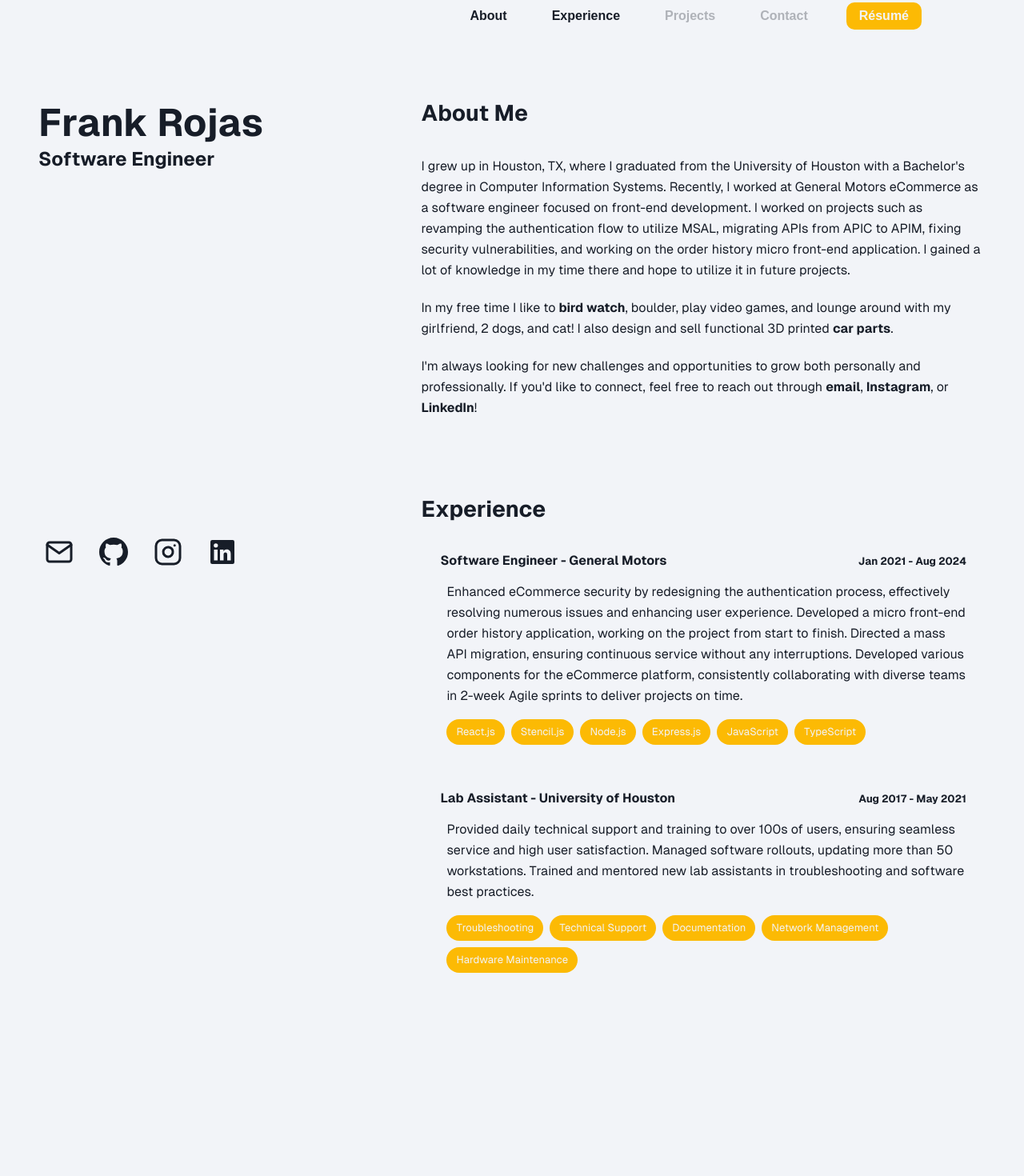
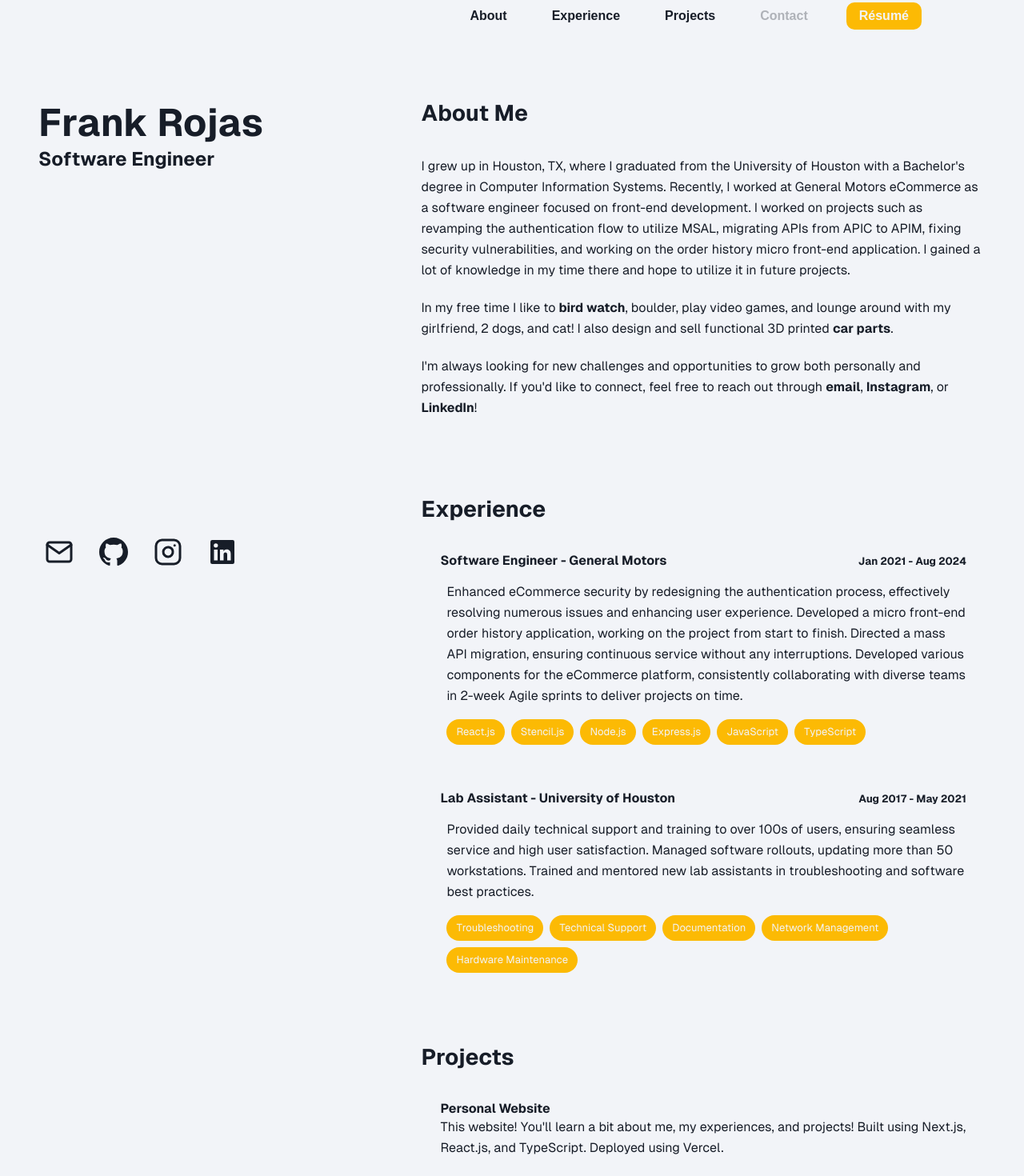
Before and after one commit to FRojas-A/Personal_Site, a Next.js app: page / in a window 1280 px wide. Shown: the part 20-1490 px from the top of the page at 80% size. Before the commit the page ends 1396 px from the top, so only its background shows below. Built offline with nearby package versions, Linux system fonts and the light colour scheme.

Commit message:
enabled project section. more clean up and styling changes

```diff
--- a/app/components/AboutMe/AboutMe.module.css
+++ b/app/components/AboutMe/AboutMe.module.css
@@ -1,13 +1,3 @@
-.container {
-  scroll-margin-top: 80px;
-  margin-top: 4rem;
-}
-
-.container h1 {
-  font-size: 28px;
-  padding-bottom: 12px;
-}
-
 .description {
   padding-top: 1.5rem;
 }
--- a/app/components/AboutMe/AboutMe.tsx
+++ b/app/components/AboutMe/AboutMe.tsx
@@ -29,7 +29,7 @@ export default function AboutMe() {
 
   return (
     <SectionWrapper name="about">
-      <div className={styles.container} id="about">
+      <section className={styles.container} id="about">
         <h1>About Me</h1>
         <div className={styles["description"]}>
           <p>
@@ -82,7 +82,7 @@ export default function AboutMe() {
             })}
           </p>
         </div>
-      </div>
+      </section>
     </SectionWrapper>
   );
 }
--- a/app/components/Experience/Experience.module.css
+++ b/app/components/Experience/Experience.module.css
@@ -1,8 +1,3 @@
-.experience {
-  scroll-margin-top: 80px;
-  margin-top: 4rem;
-}
-
 .job-container {
   padding: 1.5rem 0.5rem;
   margin-bottom: 0.5rem;
@@ -32,11 +27,6 @@
     left: 0;
     position: absolute;
   }
-}
-
-.title {
-  font-size: 28px;
-  padding-bottom: 12px;
 }
 
 .info {
--- a/app/components/Experience/Experience.tsx
+++ b/app/components/Experience/Experience.tsx
@@ -1,5 +1,5 @@
 import styles from "./Experience.module.css";
-import jobData from "./Experience.json";
+import { jobs } from "./Experience.json";
 import { formatDate } from "@/app/utils/utils";
 import { SharedPill } from "../SharedPill/SharedPill";
 import SectionWrapper from "@/app/wrappers/SectionWrapper";
@@ -14,7 +14,7 @@ export function Experience() {
     <SectionWrapper name="experience">
       <section id="experience" className={styles["experience"]}>
         <h1 className={styles["title"]}>Experience</h1>
-        {jobData.jobs.map((job, index) => {
+        {jobs.map((job, index) => {
           return (
             <div key={index} className={styles["job-container"]}>
               <div className={styles["info"]}>
--- a/app/components/Introduction/Introduction.module.css
+++ b/app/components/Introduction/Introduction.module.css
@@ -27,10 +27,6 @@
 
 .subtitle {
   font-size: 24px;
-}
-
-.container p {
-  font-size: 1.25rem;
 }
 
 .scroller-container {
--- a/app/components/Navigation/Navigation.tsx
+++ b/app/components/Navigation/Navigation.tsx
@@ -98,7 +98,7 @@ export default function Navigation() {
     return (
       <Link
         href="/"
-        className={`${nav.item} ${nav.disabled}`}
+        className={`${nav.item}`}
         onClick={(e) => {
           e.preventDefault();
           if (path === "/") {
--- /dev/null
+++ b/app/components/Projects/Projects.json
@@ -0,0 +1,10 @@
+{
+  "projects": [
+    {
+      "name": "Personal Website   ",
+      "image": "",
+      "description": "This website! You'll learn a bit about me, my experiences, and projects! Built using Next.js, React.js, and TypeScript. Deployed using Vercel.",
+      "url": "https://frankrojas.com"
+    }
+  ]
+}
--- a/app/components/Projects/Projects.module.css
+++ b/app/components/Projects/Projects.module.css
@@ -1,4 +1,29 @@
 .container {
   min-height: calc(100svh - 80px);
-  scroll-margin-top: 80px;
 }
+
+.project {
+  padding: 1.5rem 0.5rem;
+  border-radius: 16px;
+  transition:
+    transform 0.05s ease,
+    background-color 0.05s ease;
+}
+
+@media (min-width: 1024px) {
+  .project {
+    padding: 1.5rem;
+  }
+  .project:hover {
+    transform: scale(1.05);
+    background-color: var(--primary);
+  }
+
+  .project:hover a span {
+    height: 100%;
+    width: 100%;
+    top: 0;
+    left: 0;
+    position: absolute;
+  }
+}
--- a/app/components/Projects/Projects.tsx
+++ b/app/components/Projects/Projects.tsx
@@ -1,9 +1,30 @@
+import SectionWrapper from "@/app/wrappers/SectionWrapper";
 import styles from "./Projects.module.css";
+import { projects } from "./Projects.json";
 
 export default function Projects() {
   return (
-    <div className={styles.container} id="projects">
-      <h1>Projects</h1>
-    </div>
+    <SectionWrapper name="projects">
+      <section className={styles.container} id="projects">
+        <h1>Projects</h1>
+        {projects.map((project, index) => {
+          return (
+            <div key={index} className={styles["project"]}>
+              <a
+                target="_blank"
+                href={project.url}
+                aria-label={project.name + " (Opens in a new tab)"}
+              >
+                <span />
+                <h4>{project.name}</h4>
+              </a>
+              <div>
+                <p>{project.description}</p>
+              </div>
+            </div>
+          );
+        })}
+      </section>
+    </SectionWrapper>
   );
 }
--- a/app/globals.css
+++ b/app/globals.css
@@ -67,6 +67,16 @@ p {
   font-family: var(--font-geist-sans);
 }
 
+section {
+  scroll-margin-top: 80px;
+  margin-top: 4rem;
+}
+
+section h1 {
+  font-size: 28px;
+  padding-bottom: 12px;
+}
+
 @media (prefers-color-scheme: dark) {
   .main {
     --gray-rgb: 255, 255, 255;
--- a/app/page.tsx
+++ b/app/page.tsx
@@ -2,24 +2,24 @@ import AboutMe from "./components/AboutMe/AboutMe";
 import ProfileCard from "./components/ProfileCard/ProfileCard";
 import Projects from "./components/Projects/Projects";
 import ContactMe from "./components/ContactMe/ContactMe";
-import { Fragment } from "react";
 import Introduction from "./components/Introduction/Introduction";
 import { Experience } from "./components/Experience/Experience";
 import Footer from "./components/Footer/Footer";
+import { Fragment } from "react";
 
 export default function Home() {
   const disable = String(process.env.disable) === "false";
   return (
     <Fragment>
       <Introduction />
-      <section id="content">
+      <div id="content">
         {disable && <ProfileCard />}
         <AboutMe />
         <Experience />
-        {disable && <Projects />}
+        <Projects />
         {disable && <ContactMe />}
         <Footer />
-      </section>
+      </div>
     </Fragment>
   );
 }
```
